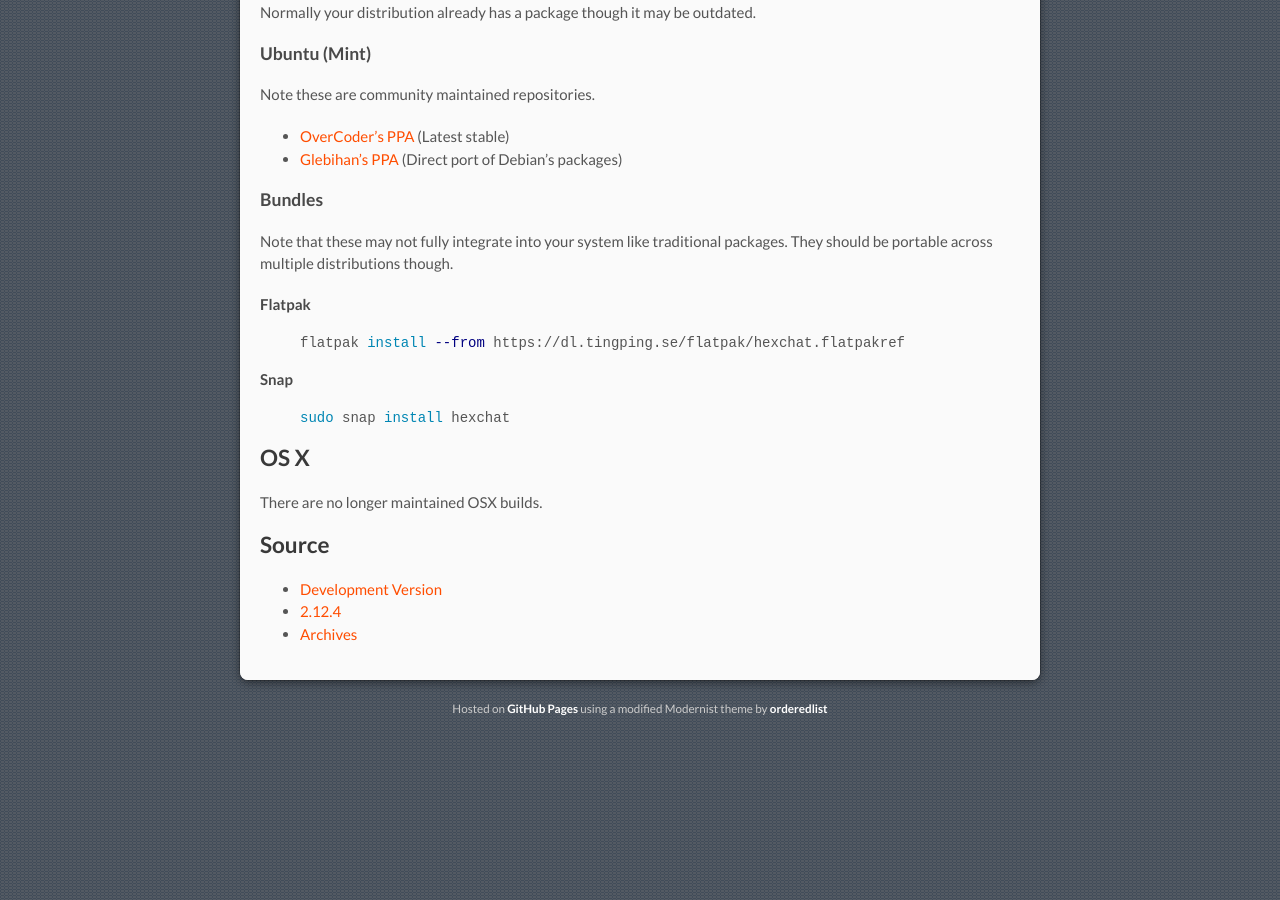
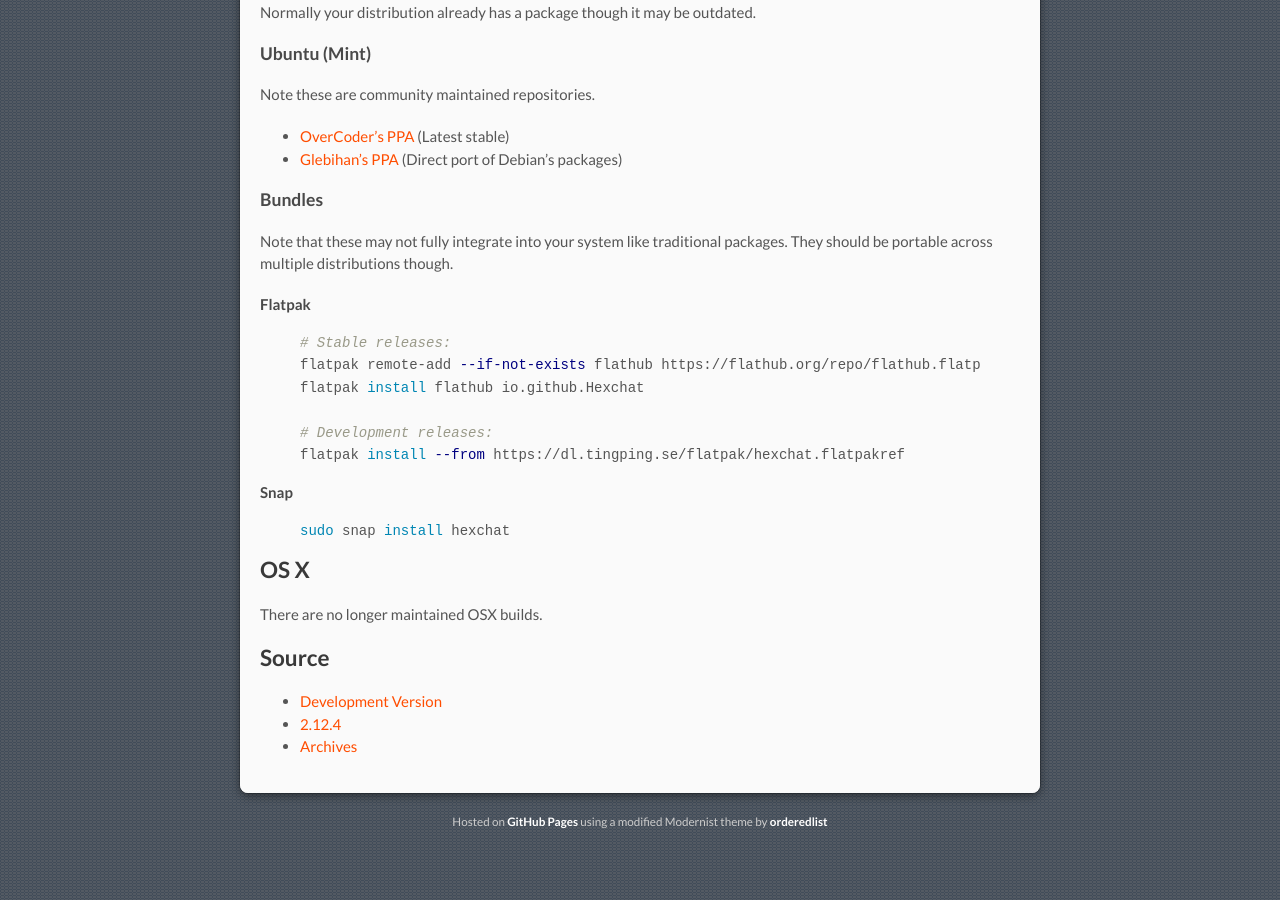
Before and after one commit to hexchat/hexchat.github.com, a Jekyll site: the page built from downloads.md, in a window 1280 px wide and 900 px high, scrolled down 656 px. Built offline with Jekyll 4.4.1, drawn with Linux system fonts in a browser that asks for light colours.

Commit message:
Update downloads.md

```diff
--- a/downloads.md
+++ b/downloads.md
@@ -42,6 +42,11 @@
 #### Flatpak
 
 {% highlight sh %}
+# Stable releases:
+flatpak remote-add --if-not-exists flathub https://flathub.org/repo/flathub.flatpakrepo
+flatpak install flathub io.github.Hexchat
+
+# Development releases:
 flatpak install --from https://dl.tingping.se/flatpak/hexchat.flatpakref
 {% endhighlight %}
 
```
